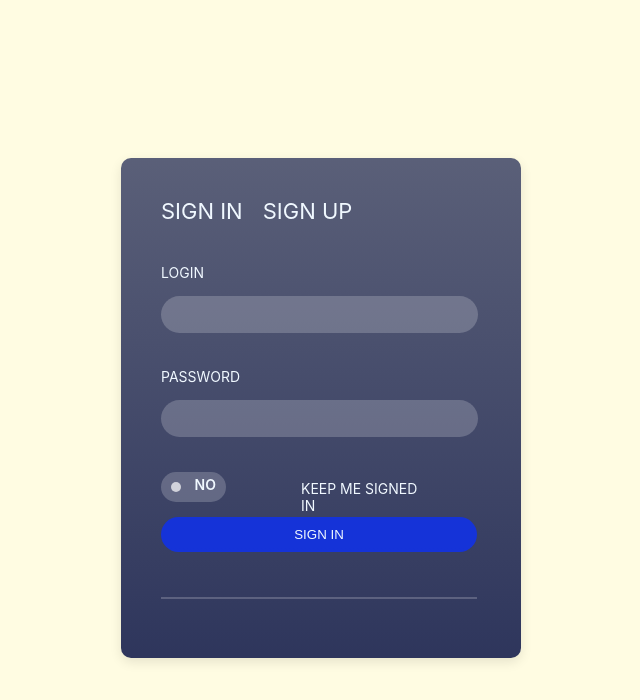
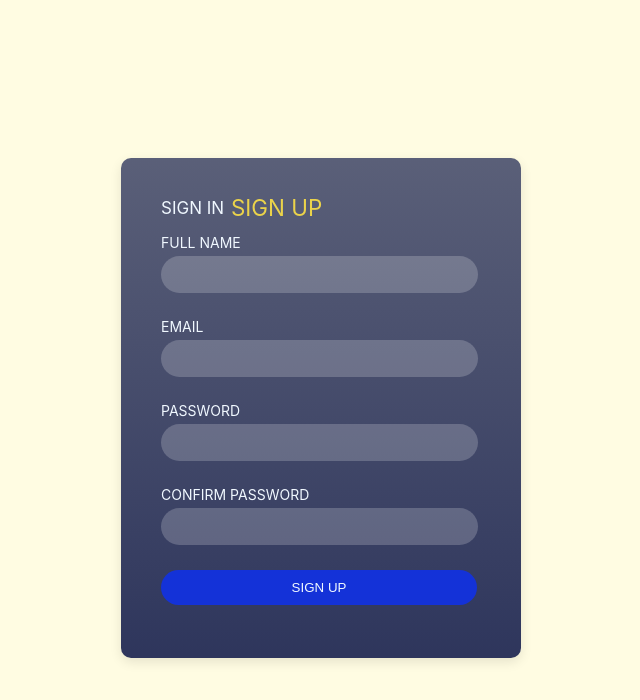
Before and after one commit to kostya-mikhalkov/Todo-list-react, a React (Create React App) app: page / in a window 1280 px wide. Both pictures are taken after a click on the item "SIGN IN". Shown: the top 700 px of the page, without its empty margins (319-959 px from the left). Built offline with nearby package versions, Linux system fonts and the light colour scheme.

Commit message:
feat: complete register component

```diff
--- a/src/components/Login/Login.scss
+++ b/src/components/Login/Login.scss
@@ -6,6 +6,13 @@
     border-radius: 20px;
     margin-bottom: 20px;
     background: rgba(255,255,255,.2);
+    transition: all 0.2s ease-in;
+    &:focus {
+        outline: none;
+        border: none;
+        box-shadow: 0 0 5px rgba(0, 123, 255, 0.5);
+        background-color: #f0f8ff;
+    }
 }
 .label_styling {
     color: aliceblue;
--- /dev/null
+++ b/src/components/Register/Register.js
@@ -0,0 +1,43 @@
+
+import './Register.scss';
+
+const Register = () => {
+    return (
+        <form className='register'>
+            <label htmlFor="fullname"
+                   className='label_styling'>
+                    FULL NAME
+            </label>
+            <input type="text"
+                   name='fullname'
+                   className='input_styling'/>
+            <label htmlFor="email"
+                   className='label_styling'>
+                    EMAIL
+            </label>
+            <input type="email"
+                   name='email'
+                   className='input_styling'/>
+            <label htmlFor="password"
+                   className='label_styling'>
+                    PASSWORD
+            </label>
+            <input type="password"
+                   name='password'
+                   className='input_styling'/>
+            <label htmlFor="confirm-password"
+                   className='label_styling'>
+                    CONFIRM PASSWORD
+            </label>
+            <input type="password"
+                   name='confirm-password'
+                   className='input_styling'/>
+            <button type='submit'
+                    className='login_btn'>
+                SIGN UP
+            </button>
+        </form>
+    )
+}
+
+export default Register;
--- /dev/null
+++ b/src/components/Register/Register.scss
@@ -0,0 +1,7 @@
+.register {
+    display: flex;
+    flex-direction: column;
+    gap: 5px;
+    margin-top: 10px;
+    margin-left: 40px;
+}
--- a/src/components/TodoEnter/TodoEnter.js
+++ b/src/components/TodoEnter/TodoEnter.js
@@ -1,17 +1,26 @@
+import { useState } from 'react';
 
 import Login from '../Login/Login';
+import Register from '../Register/Register';
 
 import './TodoEnter.scss';
 
 const TodoEnter = () => {
+    const [sign, setSign] = useState(false)
     return (
         <div className='todo'>
             <div className="todo_enter">
                 <ul className='todo_list'>
-                    <li className='todo_item'>SIGN IN</li>
-                    <li className='todo_item'>SIGN UP</li>
+                    <li className={sign === false ? 'todo_item_activ' : 'todo_item'}
+                        onClick={() => setSign(sign => !sign)}>
+                            SIGN IN
+                    </li>
+                    <li className={sign === true ? 'todo_item_activ' : 'todo_item'}
+                        onClick={() => setSign(sign => !sign)}>
+                        SIGN UP
+                    </li>
                 </ul>
-                <Login />
+                {sign === false ? <Login /> : <Register />}
             </div>
         </div>
     )
--- a/src/components/TodoEnter/TodoEnter.scss
+++ b/src/components/TodoEnter/TodoEnter.scss
@@ -8,7 +8,7 @@ body {
     &_enter {
         width: 400px;
         height: 500px;
-        margin: 0 auto; /* Центрирует приложение */
+        margin: 0 auto;
         box-shadow: 0px 4px 12px rgba(0, 0, 0, 0.1);
         border-radius: 10px;
         background:
@@ -17,15 +17,22 @@ body {
         rgba(35,43,85,0.95))
     }
     &_list {
+        list-style: none;
         padding-top: 40px;
         display: flex;
         gap: 20px;
     }
     &_item {
+        position: relative;
         color: aliceblue;
         list-style-type: none;
-        font-size: 22px;
+        font-size: 17px;
         cursor: pointer;
+        transition: all 0.3s ease-in;
+        &_activ {
+            color: rgba(240, 215, 73, 0.973);
+            transform: scale(1.4);
+        }
     }
   }
 
```
